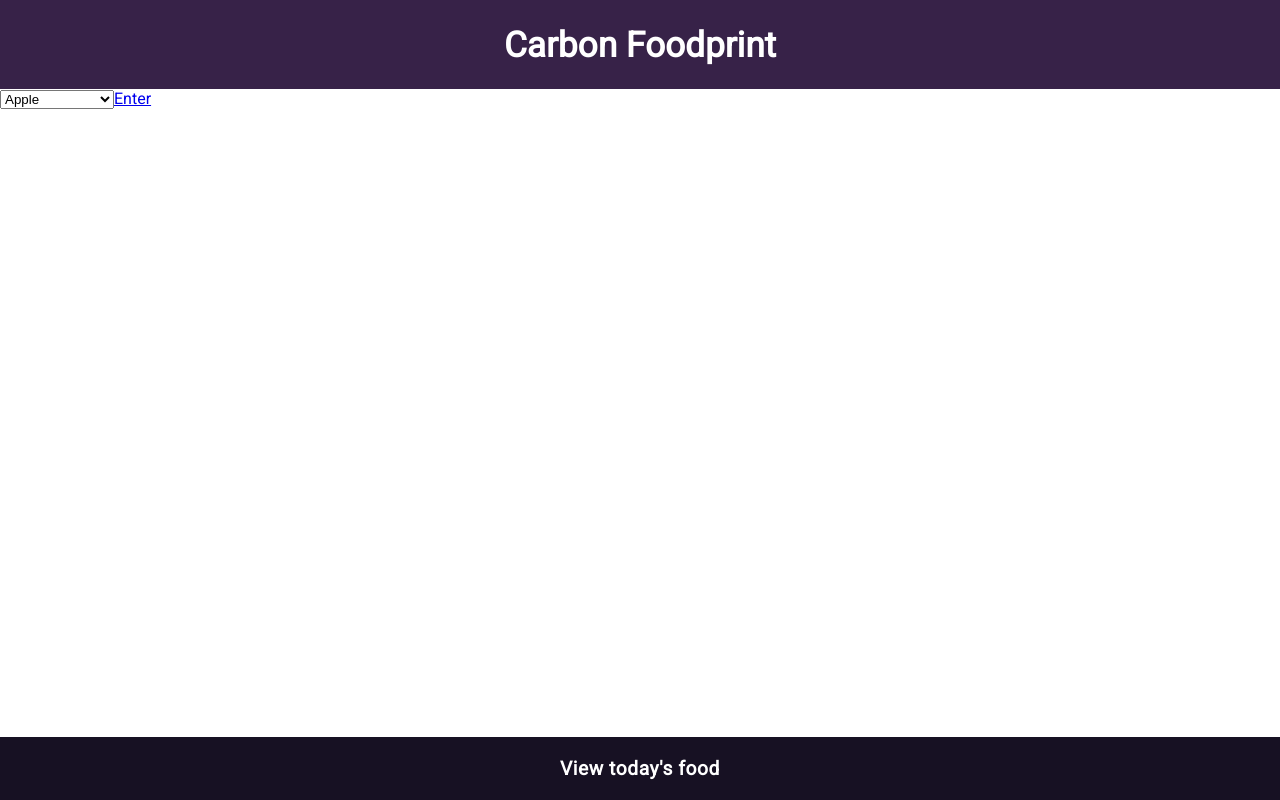
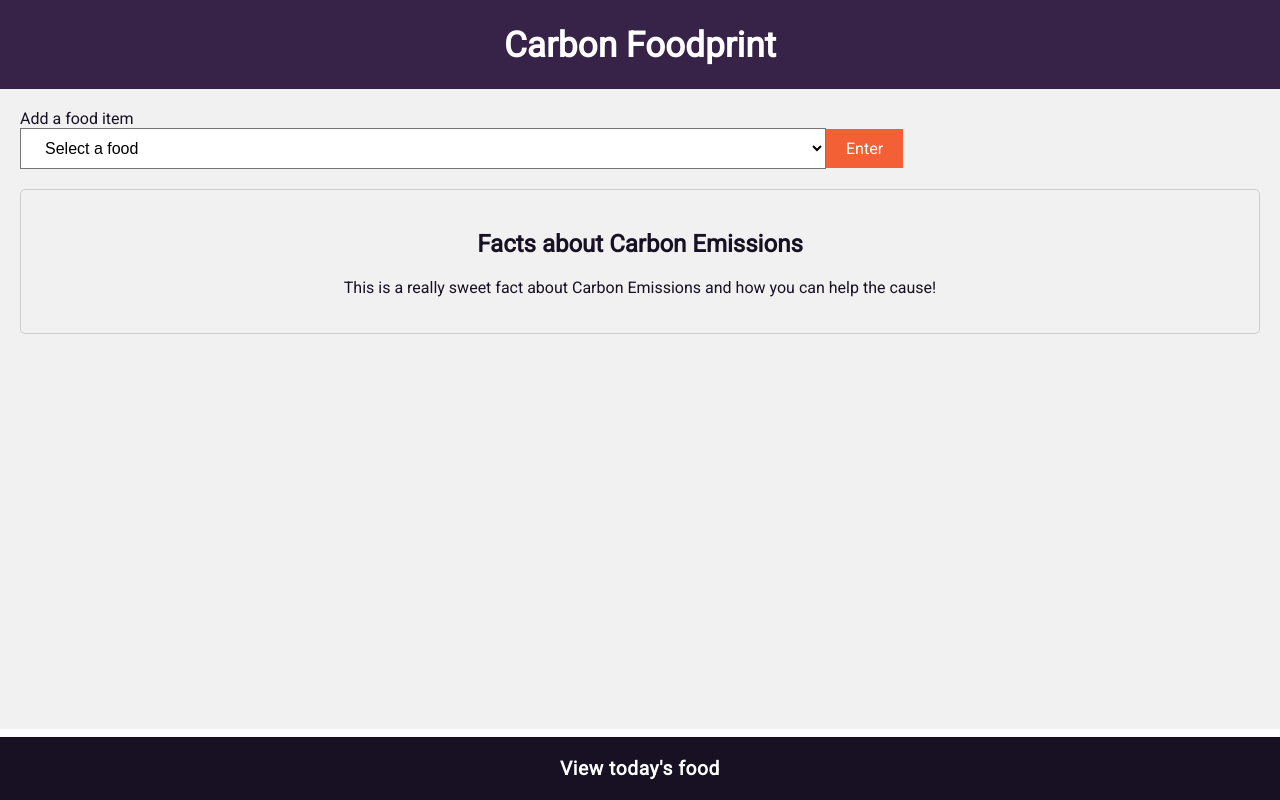
Before and after one commit to NextGenRecruiter/Carbon-Food-Print, a React (Create React App) app: page /#/home in a window 1280 px wide. Built offline with nearby package versions, Linux system fonts and the light colour scheme.

Commit message:
styled select

```diff
--- a/sass/App.scss
+++ b/sass/App.scss
@@ -9,4 +9,5 @@
 @import 'icons';
 @import 'metrics';
 @import 'card';
+@import 'dropdown';
 @import 'footer';
--- a/sass/_basics.scss
+++ b/sass/_basics.scss
@@ -17,13 +17,29 @@ h2{
 h3{
 	font-size:1.25rem;
 }
+.app{
+	min-height:80vh;
+	background:$grey-1;
+}
 .app-container{
 	padding:20px 20px 40px 20px;
 	margin-bottom:40px;
-	background:$grey-1;
+	// background:$grey-1;
+	// min-height:70vh;
 }
 
 .date{
 	font-weight:200;
 	font-style:italic;
 }
+
+#fun-fact{
+	margin:20px 0px;
+	padding:20px;
+	text-align:center;
+	border:1px solid $grey-2;
+	border-radius:5px;
+	h2{
+		text-align:center;
+	}
+}
--- a/sass/_card.scss
+++ b/sass/_card.scss
@@ -1,5 +1,3 @@
-
-
 .card {
   padding: 20px;
   background:$white;
--- /dev/null
+++ b/sass/_dropdown.scss
@@ -0,0 +1,21 @@
+.dropdown{
+	margin-bottom:0px;
+	padding-bottom:0px;
+	select{
+		background:$white;
+		padding:10px 20px;
+		font-size:1rem;
+		border-raduis:2px;
+		width:65%;
+	}
+	label{
+		display:block;
+	}
+
+	.dropdown-search{
+		text-decoration:none;
+		background:$highlight;
+		padding:10px 20px;
+		color:$white;
+	}
+}
--- a/src/components/App/App.css
+++ b/src/components/App/App.css
@@ -15,14 +15,26 @@ h2 {
 h3 {
   font-size: 1.25rem; }
 
+.app {
+  min-height: 80vh;
+  background: #f1f1f1; }
+
 .app-container {
   padding: 20px 20px 40px 20px;
-  margin-bottom: 40px;
-  background: #f1f1f1; }
+  margin-bottom: 40px; }
 
 .date {
   font-weight: 200;
   font-style: italic; }
+
+#fun-fact {
+  margin: 20px 0px;
+  padding: 20px;
+  text-align: center;
+  border: 1px solid #CCCCCC;
+  border-radius: 5px; }
+  #fun-fact h2 {
+    text-align: center; }
 
 header {
   overflow: hidden;
@@ -148,6 +160,23 @@ header {
     .card .recommendations button {
       padding: 10px; }
 
+.dropdown {
+  margin-bottom: 0px;
+  padding-bottom: 0px; }
+  .dropdown select {
+    background: #ffffff;
+    padding: 10px 20px;
+    font-size: 1rem;
+    border-raduis: 2px;
+    width: 65%; }
+  .dropdown label {
+    display: block; }
+  .dropdown .dropdown-search {
+    text-decoration: none;
+    background: #f46036;
+    padding: 10px 20px;
+    color: #ffffff; }
+
 footer {
   background: #171123;
   color: #ffffff;
--- a/src/components/Home/Home.js
+++ b/src/components/Home/Home.js
@@ -7,7 +7,7 @@ class Home extends Component{
 render(){
 
   return (
-    <div>
+    <div className={'app'}>
       <DropDown/>
       <Footer title={"View today's food"} link={'/summary'}/>
     </div>
--- a/src/components/Home/dropdown.js
+++ b/src/components/Home/dropdown.js
@@ -61,14 +61,23 @@ render(){
 
    return(
        <>
+       <div className={'app-container dropdown'}>
+          <label>Add a food item</label>
          <select onChange={event => {console.log(event.target.value); this.setItem(event.target.value)}}>
+          <option value="-1">Select a food</option>
          {this.state.foodItem.map(i => {
              return(
                  <option key={i}>{i}</option>
              )
          })}
          </select>
-       <Link onClick={this.getItem} to={`/home/${this.state.Item}`}>Enter</Link>
+         <Link className={'dropdown-search'} onClick={this.getItem} to={`/home/${this.state.Item}`}>Enter</Link>
+         <div id={'fun-fact'}>
+          <h2>Facts about Carbon Emissions</h2>
+          <p>This is a really sweet fact about Carbon Emissions and how you can help the cause!</p>
+         </div>
+       </div>
+
        <Switch>
        <Route
           path={'/home/beef'}
--- a/src/components/Home/food-data.js
+++ b/src/components/Home/food-data.js
@@ -64,9 +64,8 @@ export const FoodData = (props) => {
                     </div>
                 </div>
                 <Recommendations/>
+                <button className={'button_primary'}>+ Add this food today</button>
             </div>
-            <button className={'button_primary'}>+ Add this food today</button>
-
         </div>
         </>
     )
```
Lines whose indentation alone changed are shown as unchanged.
